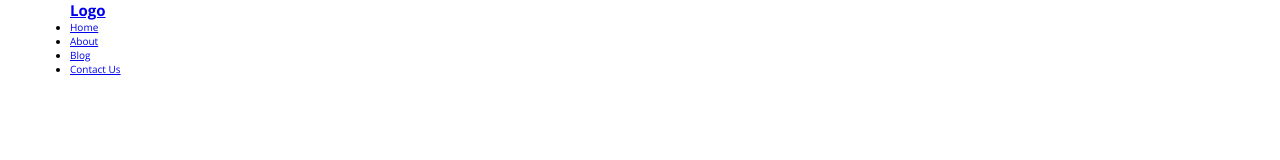
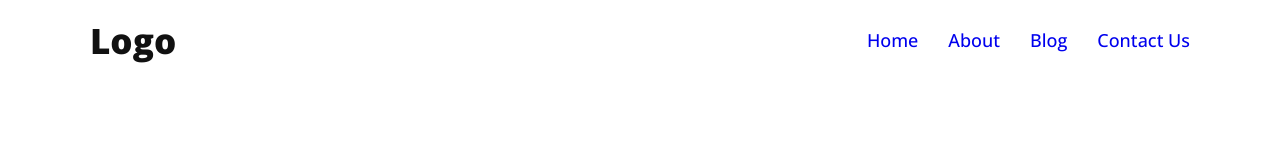
Before and after one commit to Shahed007/new-year-new-me, a plain HTML site: page index.html in a window 1280 px wide. Drawn offline with nearby package versions, Linux system fonts and the light colour scheme.

Commit message:
Added Main Navigation

```diff
--- a/style.css/style.css
+++ b/style.css/style.css
@@ -21,10 +21,59 @@ body {
   scroll-behavior: smooth;
 }
 
+a {
+  text-decoration: none;
+}
+
+ul li {
+  list-style: none;
+}
+
 /* REUSABLE CLASS */
 .container {
   width: 114rem;
   margin: 0 auto;
 }
 
+.d-flex {
+  display: flex;
+  justify-content: space-between;
+  align-items: center;
+  gap: 5rem;
+}
+
+.column-2 {
+  width: 50%;
+}
+
+.column-4 {
+  width: 25%;
+}
 /* MAIN-NAVIGATION */
+nav {
+  display: flex;
+  justify-content: space-between;
+  align-items: center;
+  height: 8rem;
+  padding: 0 2rem;
+}
+nav .logo a:link,
+nav .logo a:visited {
+  font-size: 3.5rem;
+  font-weight: 800;
+  color: #111;
+}
+
+nav .main-nav ul {
+  display: flex;
+  align-items: center;
+  gap: 3rem;
+}
+
+nav .main-nav li a:link,
+nav .main-nav li a:visited {
+  font-size: 1.8rem;
+  font-weight: 500;
+  display: flex;
+  align-items: center;
+}
```
